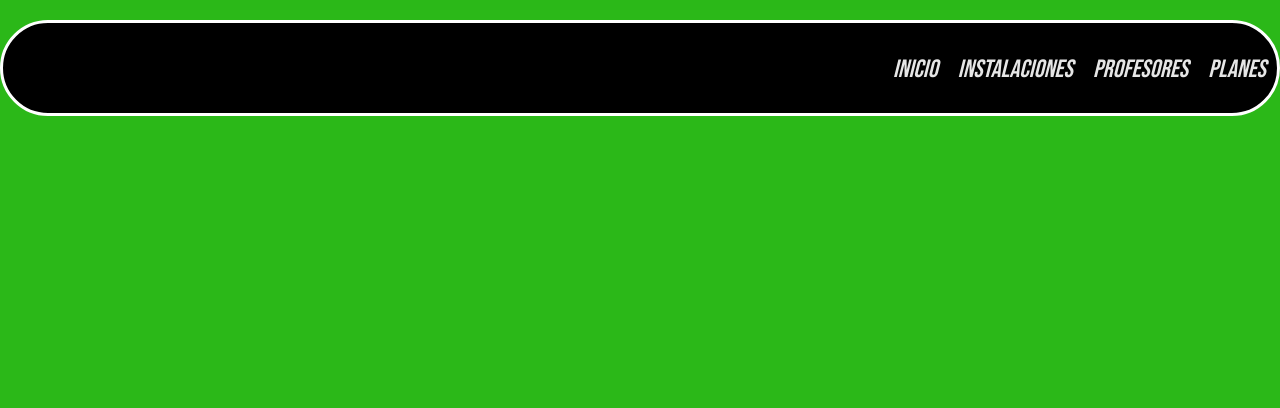
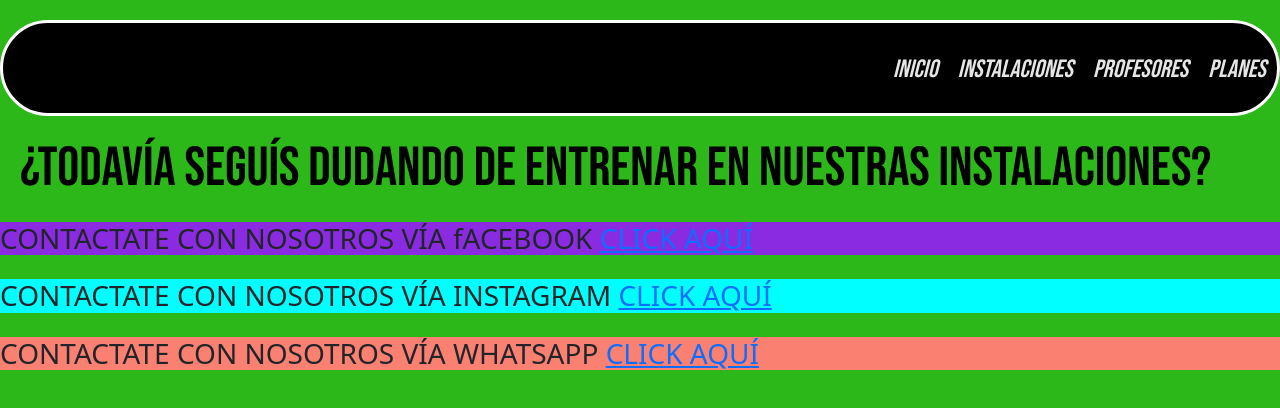
Before and after one commit to ezedevquiel/proyecto-ultimatemuscle, a plain HTML site: page pages/5index.html in a window 1280 px wide. Shown: the top 408 px of the page. Drawn offline with nearby package versions, Linux system fonts and the light colour scheme.

Commit message:
second commit

```diff
--- a/css/main.css
+++ b/css/main.css
@@ -106,6 +106,50 @@ nav ul li { display: inline-block;
     margin: 20px;
  }
 
+ /* Estilo sección profesores */
+
+ #profes {
+    color: rgba(0, 0, 0, 0.959);
+    background-color: rgba(255, 255, 255, 0.93);
+    border: solid;
+    border-radius: 20px;
+    border-color: rgb(55, 3, 55);
+    margin: 100px 400px 100px 20px;
+
+    padding: 10px 100px 10px 10px ;
+
+ }
+
+ /* Estilo contacto */
+
+ .contenedor {
+    display: grid;
+    grid-template-areas: "facebook facebook facebook"
+    "instagram instagram instagram"
+    "whatsapp whatsapp whatsapp";
+    grid-template-rows: 1fr 1fr 1fr ;
+    grid-template-columns: 1fr 1fr 1fr;
+    gap: 1rem;
+
+ }
+
+ .facebook {
+    grid-area: facebook;
+    background-color: blueviolet;
+
+ }
+ .instagram {
+    grid-area: instagram;
+    background-color: aqua;
+
+ }
+
+ .whatsapp {
+    grid-area: whatsapp;
+    background-color: salmon;
+
+ }
+
  /* Estilo Sección inscripción */
 
  #formulario {
--- a/pages/5index.html
+++ b/pages/5index.html
@@ -56,6 +56,32 @@
       </ul>
   </nav>
 
+  <header id="header-contacto">
+    <H1>¿Todavía seguís dudando de entrenar en nuestras instalaciones?</H1>
+</header>
+
+
+<div class="contenedor">
+    <H3 class="facebook">CONTACTATE CON NOSOTROS VÍA fACEBOOK
+      <a href="https://es-la.facebook.com/" class="click" target="_blank">CLICK AQUÍ  </a>
+    </H3>
+
+
+    <H3 class="instagram">CONTACTATE CON NOSOTROS VÍA INSTAGRAM
+      <a href="https://es-la.facebook.com/" class="click" target="_blank">CLICK AQUÍ  </a>
+    </H3>
+
+
+    <H3 class="whatsapp">CONTACTATE CON NOSOTROS VÍA WHATSAPP
+      <a href="https://web.whatsapp.com/" class="click" target="_blank" >CLICK AQUÍ </a>
+    </H3>
+
+
+
+ </div>
+
+
+
 
 
     <script src="https://cdn.jsdelivr.net/npm/bootstrap@5.2.2/dist/js/bootstrap.bundle.min.js" integrity="sha384-OERcA2EqjJCMA+/3y+gxIOqMEjwtxJY7qPCqsdltbNJuaOe923+mo//f6V8Qbsw3" crossorigin="anonymous"></script>
```
Also changed, not shown: pages/3index.html (+26 -0 lines), pages/4index.html (+21 -0 lines).
